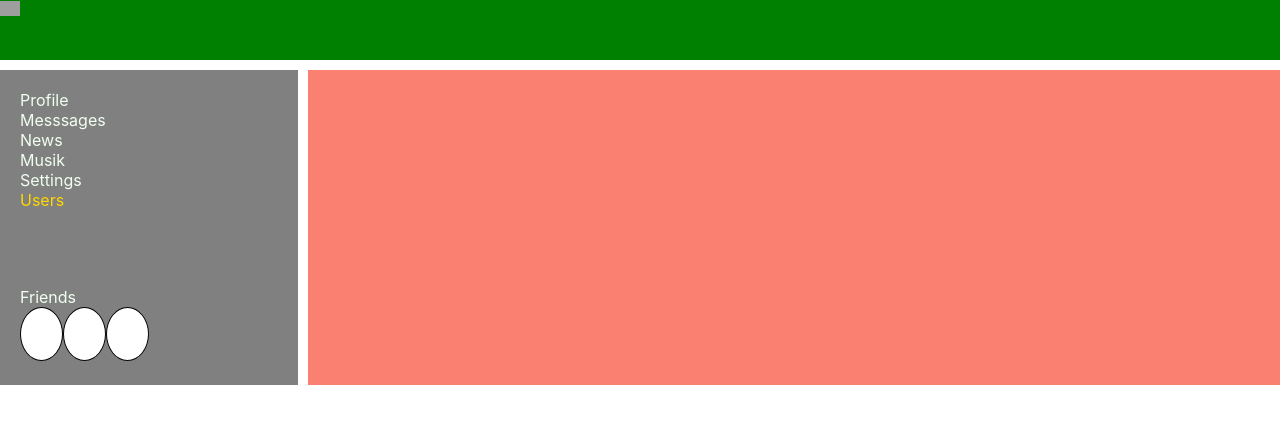
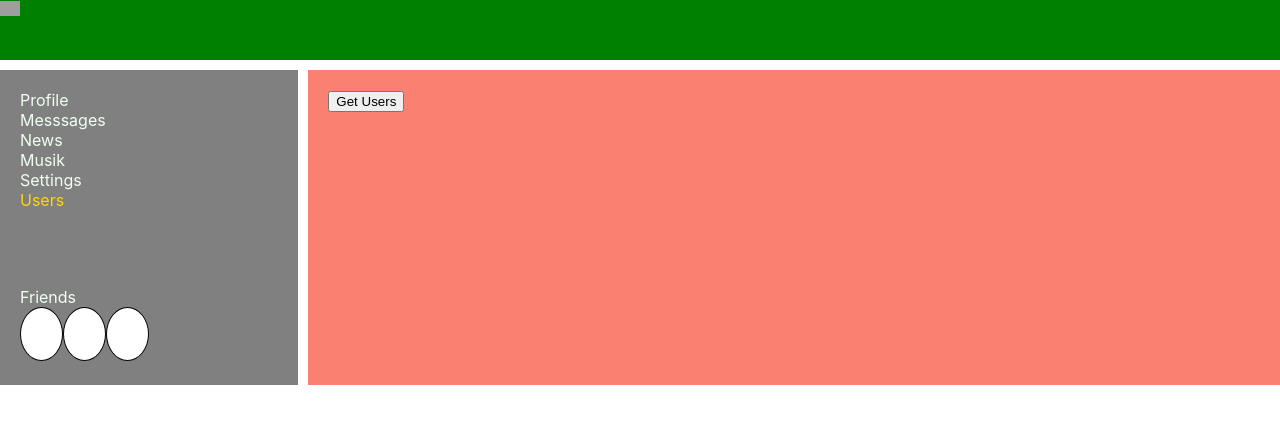
Before and after one commit to EvgheniiC/react-facebook, a React (Create React App) app: page /users in a window 1280 px wide. Shown: the top 424 px of the page. Built offline with nearby package versions, Linux system fonts and the light colour scheme; grey boxes are pictures that could not be loaded.

Commit message:
lokal API was added

```diff
--- a/src/components/Users/Users.jsx
+++ b/src/components/Users/Users.jsx
@@ -5,15 +5,18 @@ import userPhoto from "../../../src/assets/img/man.png"
 
 const Users = (props) => {
 
+  let getUsers = () => {
   if (props.users.lenght === 0){
     axios.get("https://social-network.samuraijs.com/api/1.0/users").then(response => {
-      debugger
+      debugger // http://localhost:3004/items
       props.setUsers(response.data.items)
     })
   }
+}
 
 
     return  <div>
+      <button onClick = {getUsers}> Get Users </button>
               {
                 props.users.map(u => <div key = {u.id}>
                   <span>
@@ -41,7 +44,6 @@ const Users = (props) => {
               }
 
             </div>
-
 }
 
 export default Users;
```
Also changed, not shown: 2 other files (tests, documents, lock files or other folders).
